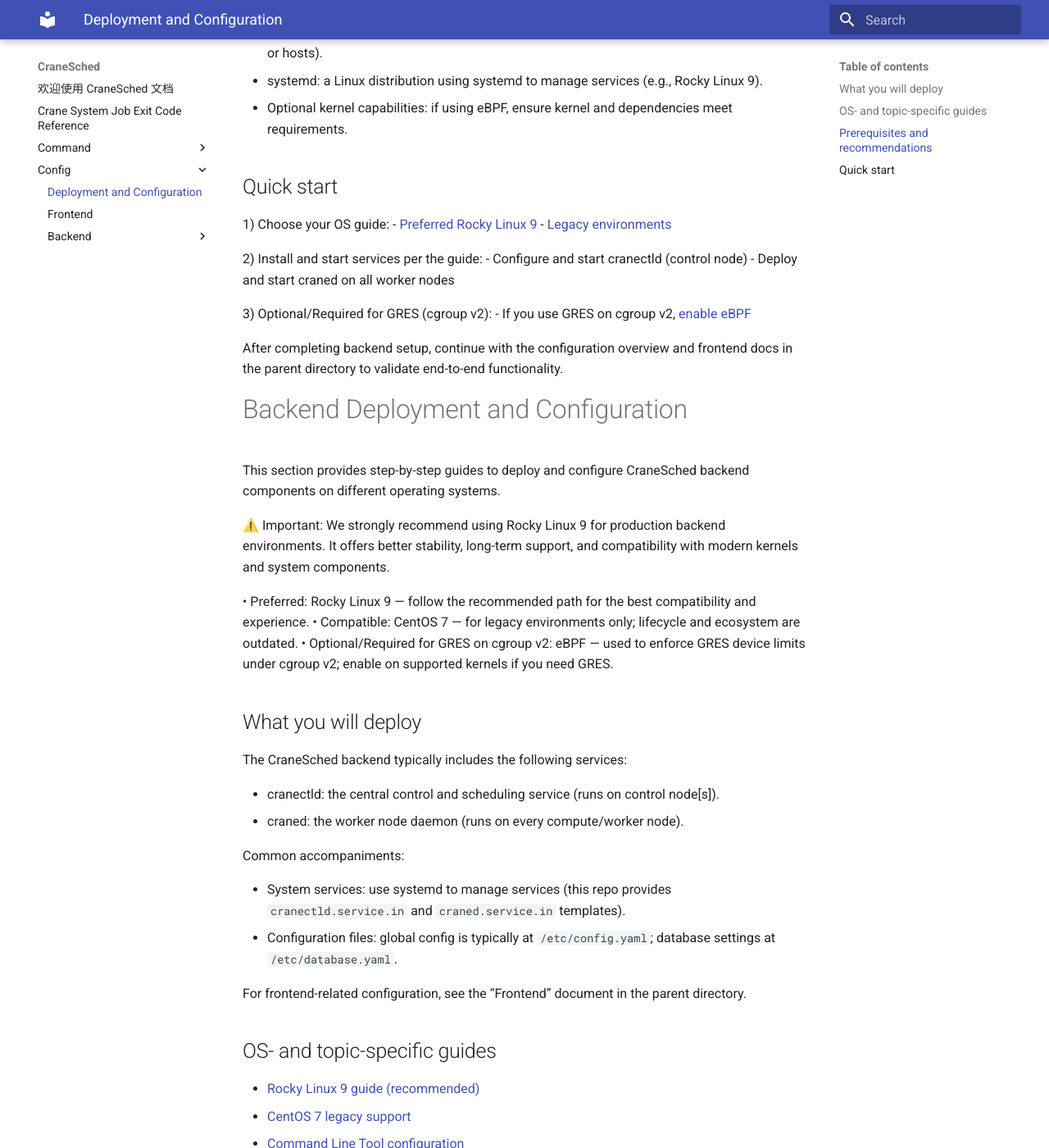
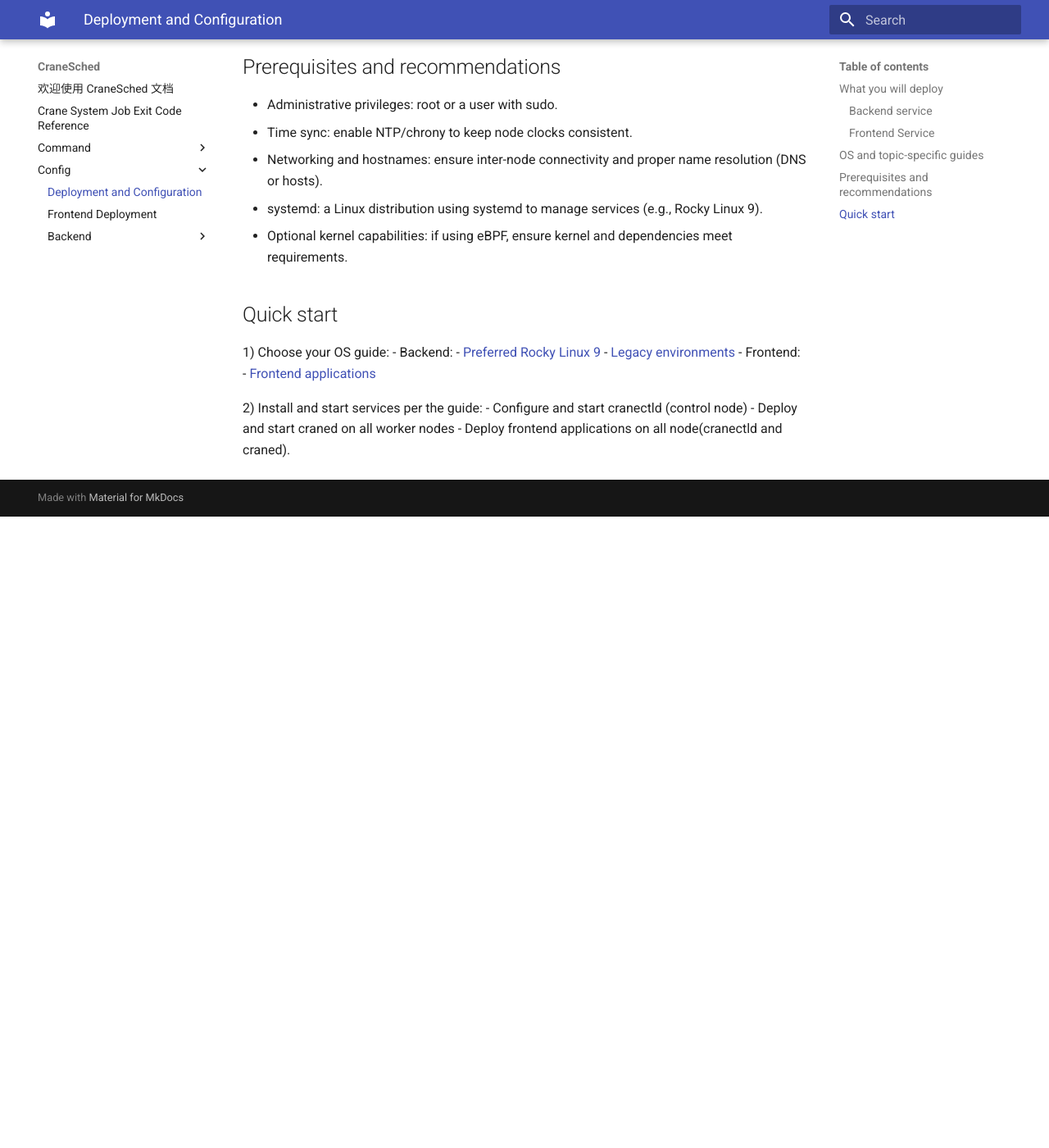
Before and after one commit to PKUHPC/CraneSched, an MkDocs documentation site: the page built from docs/config/index.md, in a window 1280 px wide and 1400 px high, scrolled down 1242 px. Shown: the whole window at 82% size. Built offline with MkDocs 1.6.1 and Material for MkDocs 9.7.7, drawn with Linux system fonts in a browser that asks for light colours; after the commit the page ends 1872 px from its top, so only the background shows below that; some of the changed text lies outside the part shown.

Commit message:
fix: Add header to Frontend Deployment documentation for clarity

```diff
--- a/docs/config/index.md
+++ b/docs/config/index.md
@@ -1,28 +1,32 @@
 # Deployment and Configuration
 
-This section provides step-by-step guides to deploy and configure CraneSched backend components on different operating systems.
+>This section provides step-by-step guides to deploy and configure CraneSched backend >components on different operating systems.
 
-⚠️ Important: We strongly recommend using Rocky Linux 9 for production backend environments. It offers better stability, long-term support, and compatibility with modern kernels and system components.
+⚠️ Important: We strongly recommend using **Rocky Linux 9** for production backend environments. It offers better stability, long-term support, and compatibility with modern kernels and system components.
 
 • Preferred: Rocky Linux 9 — follow the recommended path for the best compatibility and experience.
+
 • Compatible: CentOS 7 — for legacy environments only; lifecycle and ecosystem are outdated.
+
 • Optional/Required for GRES on cgroup v2: eBPF — used to enforce GRES device limits under cgroup v2; enable on supported kernels if you need GRES.
 
 ## What you will deploy
 
-The CraneSched backend typically includes the following services:
+The CraneSched typically includes the following services:
 
+### Backend service
 - cranectld: the central control and scheduling service (runs on control node[s]).
 - craned: the worker node daemon (runs on every compute/worker node).
 
+### Frontend Service
+- cfored: daemon service for crun and calloc
+- command line tools: cbatch, ccontrol, cacct, cacctmgr, cqueue, cinfo, crun, etc.
+
 Common accompaniments:
 
-- System services: use systemd to manage services (this repo provides `cranectld.service.in` and `craned.service.in` templates).
 - Configuration files: global config is typically at `/etc/config.yaml`; database settings at `/etc/database.yaml`.
 
-For frontend-related configuration, see the “Frontend” document in the parent directory.
-
-## OS- and topic-specific guides
+## OS and topic-specific guides
 
 - [Rocky Linux 9 guide (recommended)](./Backend/Rocky9.md)
 - [CentOS 7 legacy support](./Backend/Centos7.md)
@@ -30,7 +34,7 @@
 
 More general configuration and overview:
 
-- [Command Line Tool configuration](../Frontend.md)
+- [Frontend configuration](./Frontend.md)
 
 ## Prerequisites and recommendations
 
@@ -43,67 +47,13 @@
 ## Quick start
 
 1) Choose your OS guide:
-    - [Preferred Rocky Linux 9](./Backend/Rocky9.md)
-    - [Legacy environments](./Backend/Centos7.md)
+    - Backend:
+        - [Preferred Rocky Linux 9](./Backend/Rocky9.md)
+        - [Legacy environments](./Backend/Centos7.md)
+    - Frontend:
+        - [Frontend applications](./Frontend.md)
 
 2) Install and start services per the guide:
     - Configure and start cranectld (control node)
     - Deploy and start craned on all worker nodes
-
-3) Optional/Required for GRES (cgroup v2):
-    - If you use GRES on cgroup v2, [enable eBPF](./Backend/EBPF.md)
-
-After completing backend setup, continue with the configuration overview and frontend docs in the parent directory to validate end-to-end functionality.
-# Backend Deployment and Configuration
-
-This section provides step-by-step guides to deploy and configure CraneSched backend components on different operating systems.
-
-⚠️ Important: We strongly recommend using Rocky Linux 9 for production backend environments. It offers better stability, long-term support, and compatibility with modern kernels and system components.
-
-• Preferred: Rocky Linux 9 — follow the recommended path for the best compatibility and experience.
-• Compatible: CentOS 7 — for legacy environments only; lifecycle and ecosystem are outdated.
-• Optional/Required for GRES on cgroup v2: eBPF — used to enforce GRES device limits under cgroup v2; enable on supported kernels if you need GRES.
-
-## What you will deploy
-
-The CraneSched backend typically includes the following services:
-
-- cranectld: the central control and scheduling service (runs on control node[s]).
-- craned: the worker node daemon (runs on every compute/worker node).
-
-Common accompaniments:
-
-- System services: use systemd to manage services (this repo provides `cranectld.service.in` and `craned.service.in` templates).
-- Configuration files: global config is typically at `/etc/config.yaml`; database settings at `/etc/database.yaml`.
-
-For frontend-related configuration, see the “Frontend” document in the parent directory.
-
-## OS- and topic-specific guides
-
-- [Rocky Linux 9 guide (recommended)](./Backend/Rocky9.md)
-- [CentOS 7 legacy support](./Backend/Centos7.md)
-- [Command Line Tool configuration](Frontend.md)
-- [eBPF for GRES on cgroup v2](./Backend/EBPF.md)
-
-## Prerequisites and recommendations
-
-- Administrative privileges: root or a user with sudo.
-- Time sync: enable NTP/chrony to keep node clocks consistent.
-- Networking and hostnames: ensure inter-node connectivity and proper name resolution (DNS or hosts).
-- systemd: a Linux distribution using systemd to manage services (e.g., Rocky Linux 9).
-- Optional kernel capabilities: if using eBPF, ensure kernel and dependencies meet requirements.
-
-## Quick start
-
-1) Choose your OS guide:
-    - [Preferred Rocky Linux 9](./Backend/Rocky9.md)
-    - [Legacy environments](./Backend/Centos7.md)
-
-2) Install and start services per the guide:
-    - Configure and start cranectld (control node)
-    - Deploy and start craned on all worker nodes
-
-3) Optional/Required for GRES (cgroup v2):
-    - If you use GRES on cgroup v2, [enable eBPF](./Backend/EBPF.md)
-
-After completing backend setup, continue with the configuration overview and frontend docs in the parent directory to validate end-to-end functionality.
+    - Deploy frontend applications on all node(cranectld and craned).
```
Also changed, not shown: docs/config/Backend/Rocky9.md (+19 -15 lines), docs/config/Frontend.md (+23 -18 lines).
